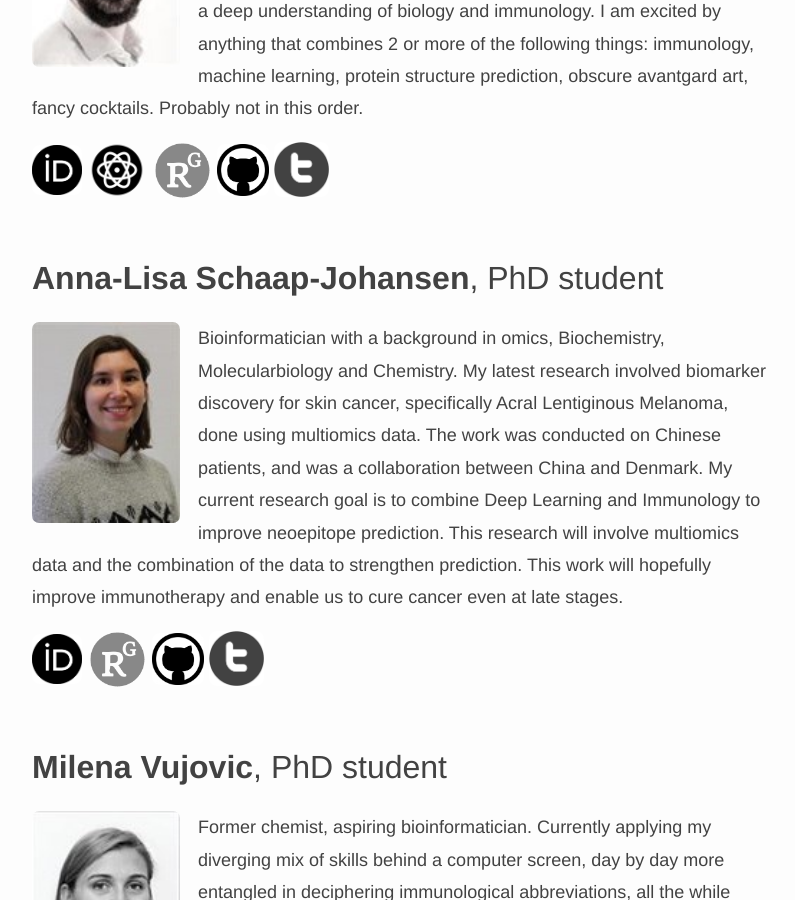
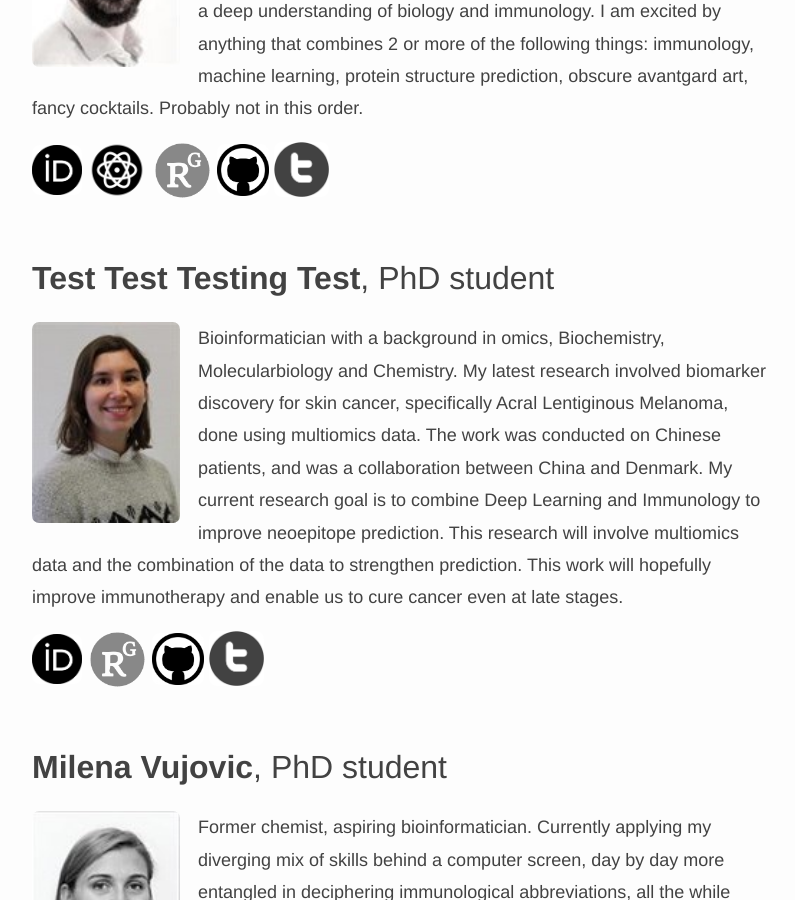
Before and after one commit to biodatascience101/BioDataScience101.github.io, a Jekyll site: the page built from _pages/team/index.md, in a window 1280 px wide and 900 px high, scrolled down 751 px. Shown: the whole window, without its empty margins (238-1033 px from the left). Built offline with Jekyll 4.4.1, drawn with Linux system fonts in a browser that asks for light colours; nearby versions of some CDN libraries.

Commit message:
Update team.yml

```diff
--- a/_data/team.yml
+++ b/_data/team.yml
@@ -28,7 +28,7 @@
   photo: team/paolo_img.jpg
   #photo: team/paolo_2019.gif
 
-- name: Anna-Lisa Schaap-Johansen
+- name: Test Test Testing Test
   is_pi: False
   is_current: True
   position: PhD student
```
